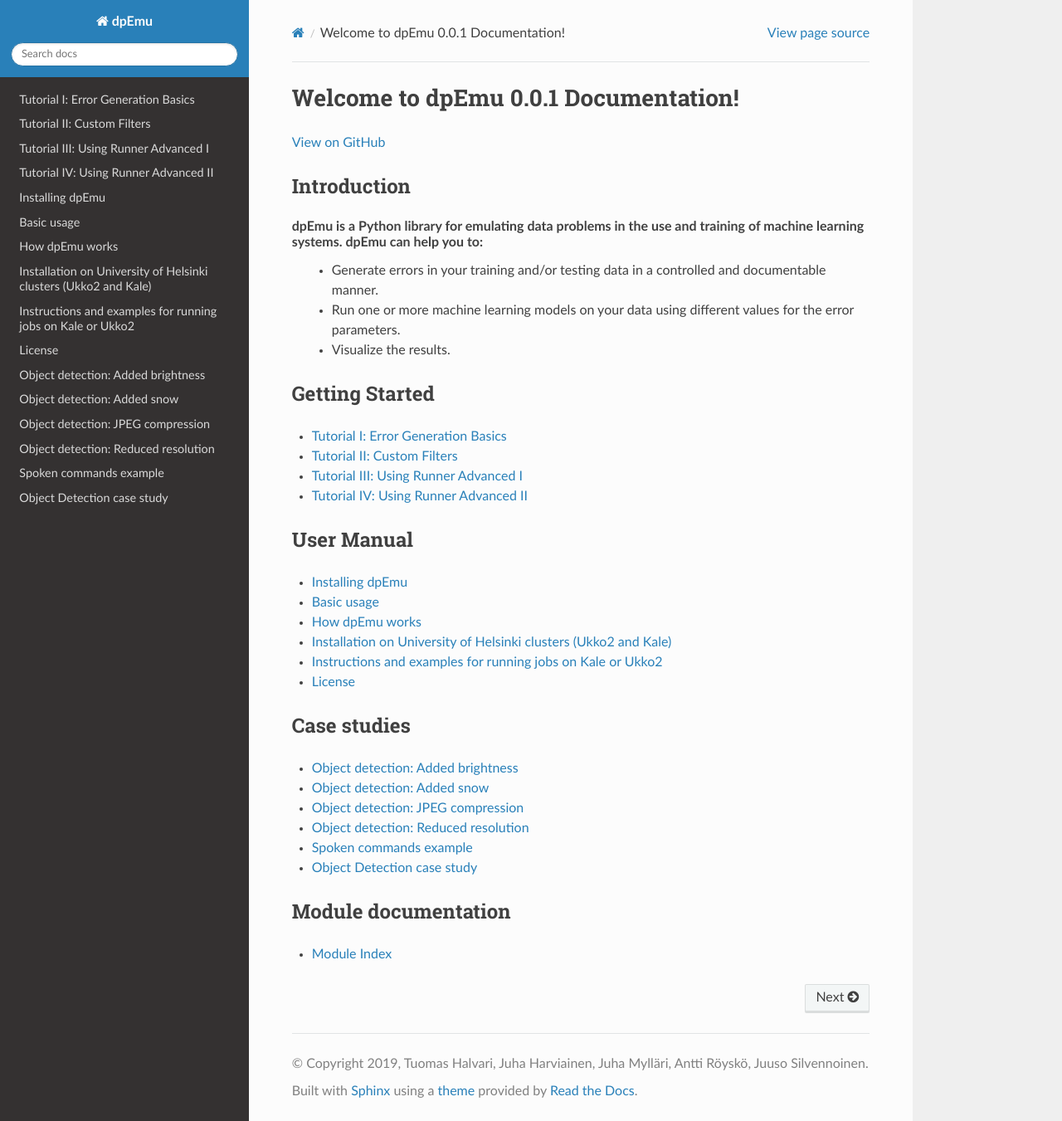
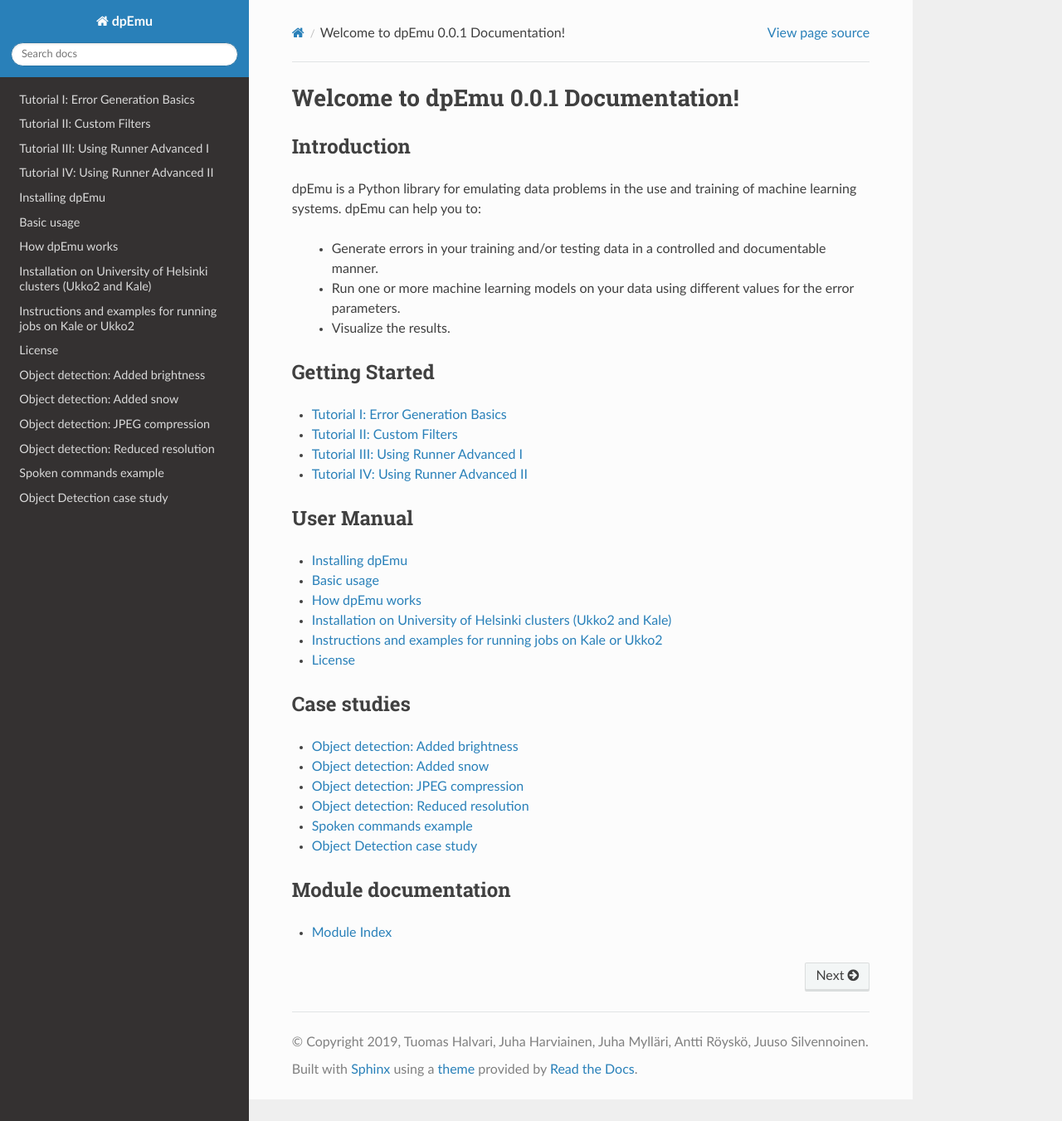
Before and after one commit to dpEmu/dpEmu, a Sphinx documentation site: the page built from docs/index.rst, in a window 1280 px wide and 1351 px high. Shown: the whole window at 83% size. Built offline with Sphinx 7.4.7 and the Read the Docs theme 2.0.0, drawn with Linux system fonts in a browser that asks for light colours; pages that are not in the unit, such as notebooks, are missing from menus.

Commit message:
Remove unnecessary garbage

```diff
--- a/docs/conf.py
+++ b/docs/conf.py
@@ -15,6 +15,7 @@
 sys.path.insert(0, os.path.abspath('..'))
 sys.path.insert(0, os.path.abspath('_ext'))
 
+import sphinx_rtd_theme
 
 # -- Project information -----------------------------------------------------
 
@@ -31,14 +32,10 @@
 # Add any Sphinx extension module names here, as strings. They can be
 # extensions coming with Sphinx (named 'sphinx.ext.*') or your custom
 # ones.
-import sphinx_rtd_theme
 
 extensions = ['sphinx.ext.autodoc', 'sphinx.ext.napoleon', 'recommonmark', 'sphinx.ext.viewcode', 'nbsphinx', 'sphinx_rtd_theme']
 
 napoleon_include_init_with_doc = True
-
-edit_on_github_project = 'dpEmu/dpEmu'
-edit_on_github_branch = 'master'
 
 autodoc_mock_imports = ['torch', 'keras', 'sklearn', 'cv2', 'tensorflow', 'PIL', 'future', 'hdbscan', 'imutils', 'matplotlib', 'mock', 'numpy', 'pandas', 'pytest', 'scipy', 'tqdm', 'umap', 'graphviz', 'numba']
 
--- a/docs/index.rst
+++ b/docs/index.rst
@@ -1,12 +1,11 @@
 Welcome to dpEmu 0.0.1 Documentation!
 =====================================
-
-`View on GitHub <https://github.com/dpEmu/dpEmu>`_
 
 Introduction
 ^^^^^^^^^^^^
 
 dpEmu is a Python library for emulating data problems in the use and training of machine learning systems. dpEmu can help you to:
+
   * Generate errors in your training and/or testing data
     in a controlled and documentable manner.
   * Run one or more machine learning models on your data
```
Also changed, not shown: 1 other file.
